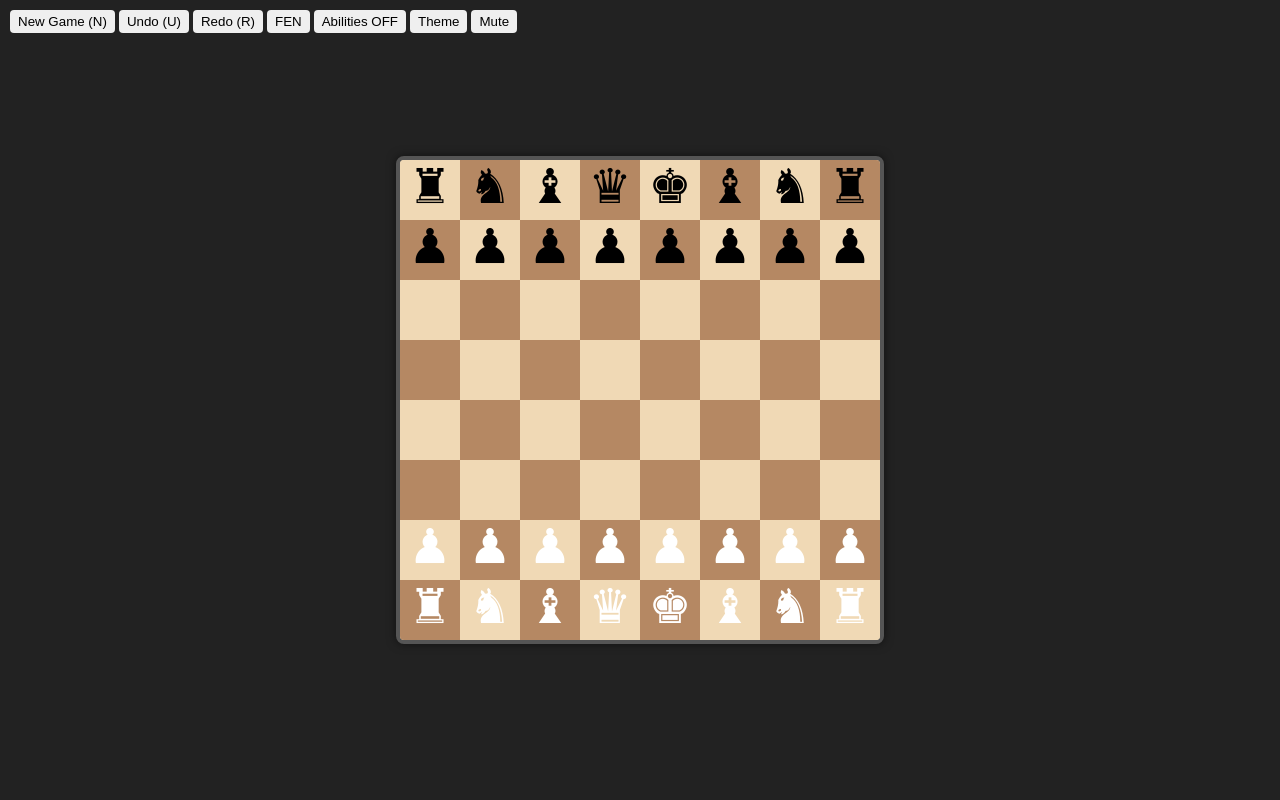
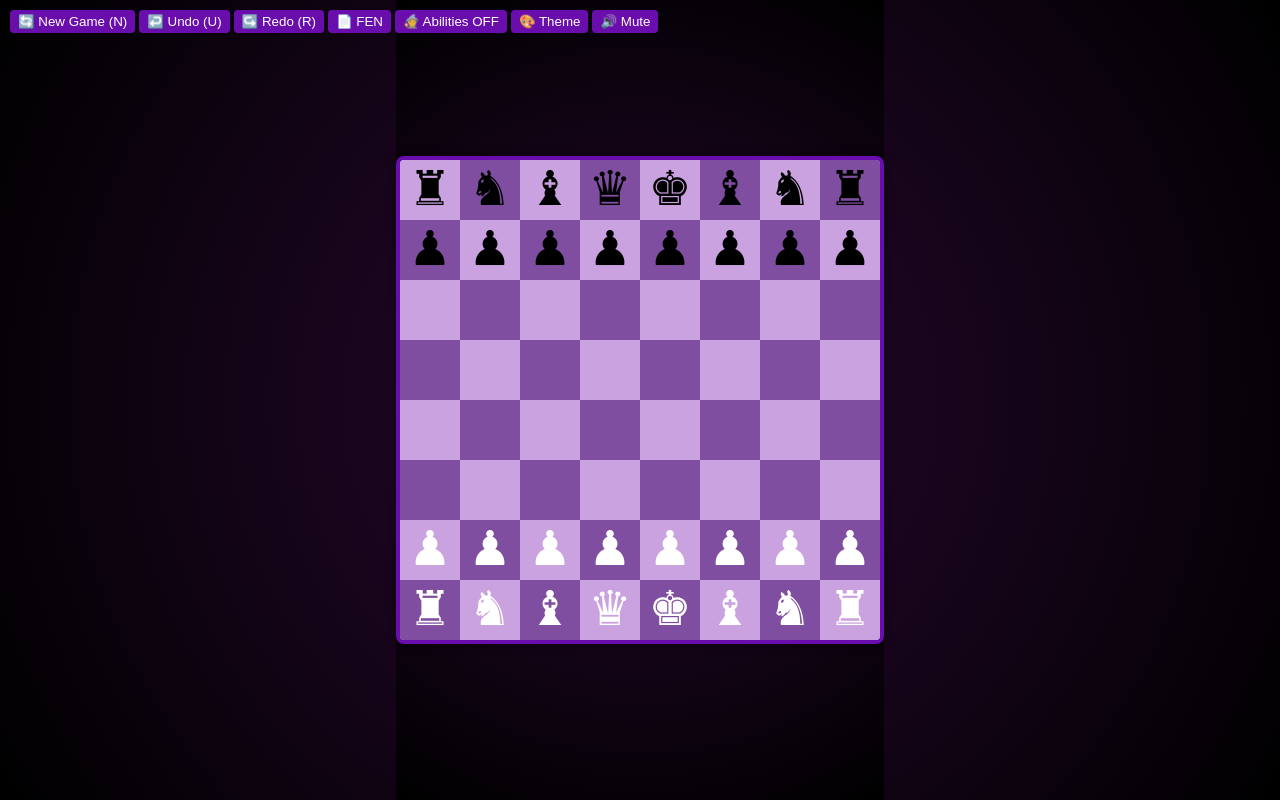
Before and after one commit to Kryloss/GPT, a website: page index.html in a window 1280 px wide. Drawn offline with Linux system fonts and the light colour scheme.

Commit message:
Add purple theme with icons and animations

```diff
--- a/index.html
+++ b/index.html
@@ -4,23 +4,25 @@
 <meta charset="UTF-8" />
 <title>Canvas Chess RPG</title>
 <style>
-html,body{margin:0;height:100%;display:flex;justify-content:center;align-items:center;font-family:sans-serif;background:#222;color:#fff}
+html,body{margin:0;height:100%;display:flex;justify-content:center;align-items:center;font-family:'Trebuchet MS','Segoe UI',sans-serif;background:radial-gradient(circle,#290931,#000);color:#e0d4f7}
 #ui{position:absolute;top:10px;left:10px;display:flex;gap:4px;z-index:10}
-canvas{background:#f0d9b5;border:4px solid #555;border-radius:8px;box-shadow:0 0 10px rgba(0,0,0,.5)}
-button{padding:4px 8px;border-radius:4px;border:none;cursor:pointer}
-#abilityBtn{display:none;position:absolute;z-index:20;padding:6px 10px;background:#08f;color:#fff;border-radius:4px}
+canvas{background:#caa2e0;border:4px solid #6a0dad;border-radius:8px;box-shadow:0 0 10px rgba(0,0,0,.5)}
+button{padding:4px 8px;border-radius:4px;border:none;cursor:pointer;background:#6a0dad;color:#fff;transition:transform .2s,background .2s}
+button:hover{transform:scale(1.1);background:#8a2be2}
+#abilityBtn{display:none;position:absolute;z-index:20;padding:6px 10px;background:#8a2be2;color:#fff;border-radius:4px;animation:fadeIn .3s}
+@keyframes fadeIn{from{opacity:0;transform:scale(.8);}to{opacity:1;transform:scale(1);}}
 .tooltip{position:absolute;background:#000;color:#fff;padding:4px 6px;border-radius:4px;font-size:12px;pointer-events:none}
 </style>
 </head>
 <body>
 <div id="ui">
-<button id="newgame">New Game (N)</button>
-<button id="undoBtn">Undo (U)</button>
-<button id="redoBtn">Redo (R)</button>
-<button id="fenBtn">FEN</button>
-<button id="abilityToggle">Abilities OFF</button>
-<button id="themeToggle">Theme</button>
-<button id="muteToggle">Mute</button>
+<button id="newgame">🔄 New Game (N)</button>
+<button id="undoBtn">↩️ Undo (U)</button>
+<button id="redoBtn">↪️ Redo (R)</button>
+<button id="fenBtn">📄 FEN</button>
+<button id="abilityToggle">🧙 Abilities OFF</button>
+<button id="themeToggle">🎨 Theme</button>
+<button id="muteToggle">🔊 Mute</button>
 </div>
 <canvas id="board" width="480" height="480"></canvas>
 <button id="abilityBtn"></button>
@@ -34,7 +36,7 @@ This implementation targets desktop/mobile browsers with pure Canvas + vanilla J
 const SQ=60, BOARD=8;
 const START_FEN="rnbqkbnr/pppppppp/8/8/8/8/PPPPPPPP/RNBQKBNR w KQkq - 0 1";
 const PIECE_UNICODE={k:"♚",q:"♛",r:"♜",b:"♝",n:"♞",p:"♟"};
-const THEMES=[{light:"#f0d9b5",dark:"#b58863"},{light:"#222",dark:"#444"},{light:"#fdf6e3",dark:"#eee8d5"}];
+const THEMES=[{light:"#caa2e0",dark:"#7f4ea0"},{light:"#f0d9b5",dark:"#b58863"},{light:"#222",dark:"#444"},{light:"#fdf6e3",dark:"#eee8d5"}];
 const ABILITIES={
   k:{name:"Fortify",cd:5,desc:"Block up to two adjacent squares until next turn"},
   q:{name:"Blink",cd:4,desc:"Teleport within 3 squares on lines"},
@@ -338,6 +340,7 @@ let theme=0;
 let selected=null;
 let legal=[];
 const abilityBtn=document.getElementById('abilityBtn');
+let anim=null;
 function draw(){
   const t=THEMES[theme];
   ctx.clearRect(0,0,480,480);
@@ -360,12 +363,22 @@ function draw(){
   for(let y=0;y<8;y++)
     for(let x=0;x<8;x++){
       const p=state.board[y][x];
-      if(p) drawPiece(p,x,y);
+      if(!p) continue;
+      if(anim && anim.p===p && anim.t<1) continue;
+      drawPiece(p,x,y);
     }
+  if(anim){
+    anim.t+=0.1;
+    const tt=Math.min(anim.t,1);
+    const ax=anim.start.x+(anim.end.x-anim.start.x)*tt;
+    const ay=anim.start.y+(anim.end.y-anim.start.y)*tt;
+    drawPiece(anim.p,ax,ay);
+    if(tt>=1) anim=null;
+  }
   requestAnimationFrame(draw);
 }
 function drawPiece(p,x,y){
-  ctx.font='48px serif';
+  ctx.font='48px "Trebuchet MS",sans-serif';
   ctx.textAlign='center';
   ctx.textBaseline='middle';
   ctx.fillStyle=p.color==='w'?'#fff':'#000';
@@ -425,6 +438,7 @@ function makeMove(x,y,m){
   const piece=state.board[y][x];
   if(m.ability) useAbility(piece,m);
   applyMove(state.board,x,y,m);
+  anim={p:piece,start:{x,y},end:{x:m.x,y:m.y},t:0};
   state.turn=opposite(state.turn);
   if(m.cap || piece.type==='p') state.half=0;
   if(state.turn==='w') state.full++;
@@ -455,7 +469,7 @@ document.getElementById('fenBtn').onclick=()=>{
 };
 document.getElementById('abilityToggle').onclick=e=>{
   state.abilitiesOn=!state.abilitiesOn;
-  e.target.textContent='Abilities '+(state.abilitiesOn?'ON':'OFF');
+  e.target.textContent=`🧙 Abilities ${state.abilitiesOn?'ON':'OFF'}`;
   if(!state.abilitiesOn){
     for(let y=0;y<8;y++)for(let x=0;x<8;x++){
       const p=state.board[y][x]; if(p) p.cd=0;
@@ -465,7 +479,7 @@ document.getElementById('abilityToggle').onclick=e=>{
 };
 document.getElementById('themeToggle').onclick=()=>{theme=(theme+1)%THEMES.length;};
 let muted=false;
-document.getElementById('muteToggle').onclick=()=>{muted=!muted;};
+document.getElementById('muteToggle').onclick=()=>{muted=!muted;document.getElementById('muteToggle').textContent=muted?'🔇 Mute':'🔊 Mute';};
 document.addEventListener('keydown',e=>{
   if(e.key==='u'||e.key==='U') undo();
   if(e.key==='r'||e.key==='R') redo();
```
